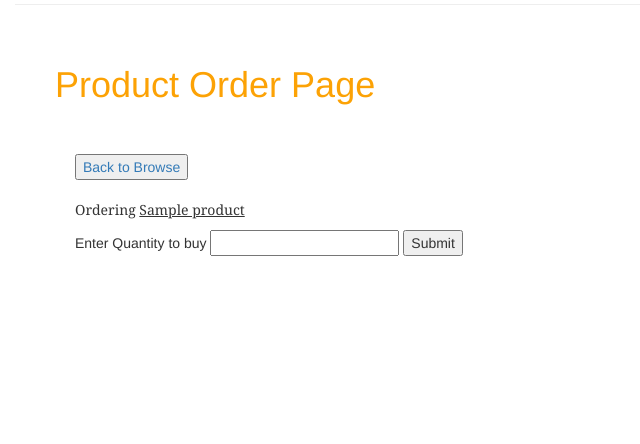
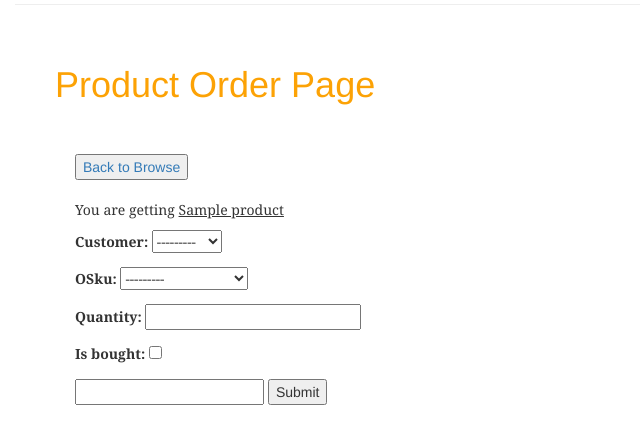
Before and after one commit to EmotionalMonkeys/project1-, a Django app: template project1/templates/project1/product_order.html in a window 1280 px wide. Shown: the part 251-695 px from the top of the page, without its empty margins (0-640 px from the left). Run offline with Django 3.2, Linux system fonts and the light colour scheme; the template is opened without the code that fills it: values that come from a table or form of the project are taken from there, others are empty; tables that the repository leaves empty hold one stand-in row (values such as "Sample post"); parts of the project's set-up code (start-up, migrations or seed data) failed here and were passed over; some libraries are stand-ins or nearby versions.

Commit message:
not sure

```diff
--- a/project1/templates/project1/product_order.html
+++ b/project1/templates/project1/product_order.html
@@ -15,11 +15,12 @@
     	</button>
     </div>
     <div>
-        <p>Ordering <u>{{selectedProduct.name}}</u></p>
-        <form action="{% url 'product_order_edit' %}">
-          Enter Quantity to buy
-          <input type="number" name="quantity" min="0">
-          <input type="submit">
+        <p>You are getting  <u>{{selectedProduct.name}}</u></p>
+        <form method="POST" class="orderShoppingForm" >
+        {% csrf_token %}
+            {{ form.as_p }}
+            <input type="number" name="quantity" min="0">
+            <button type="submit"> Submit </button>
         </form>
     </div>
 {% endblock %}
--- a/project1/views.py
+++ b/project1/views.py
@@ -3,7 +3,7 @@
 from .models import EMUser,Product,Order_shopping,Category
 from django.contrib import messages, auth
 from django.http import HttpResponseRedirect
-from django.core.context_processors import csrf
+from django.template.context_processors import csrf
 from django.contrib.auth.models import User
 
 def homepage(request):
```
Also changed, not shown: project1/urls.py (+11 -11 lines), project1/forms.py (line endings or trailing spaces), 13 other files.
